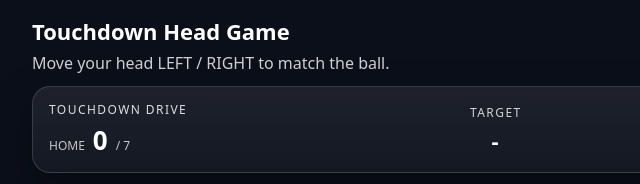
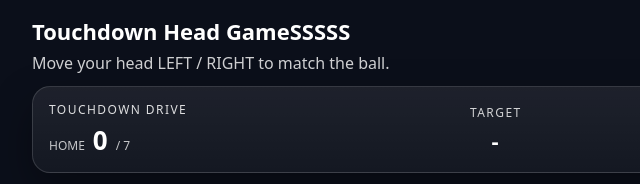
Before and after one commit to gr-hub-projects/Juego_super_bowl, a plain HTML site: page index.html in a window 1280 px wide. Shown: the top 184 px of the page, 174-814 px from the left. Drawn offline with Linux system fonts and the light colour scheme.

Commit message:
Fix header title in index.html

```diff
--- a/index.html
+++ b/index.html
@@ -9,7 +9,7 @@
 <body>
   <div class="app">
     <header>
-      <h1>Touchdown Head Game</h1>
+      <h1>Touchdown Head GameSSSSS</h1>
       <p class="sub">Move your head LEFT / RIGHT to match the ball.</p>
     </header>
 
```
